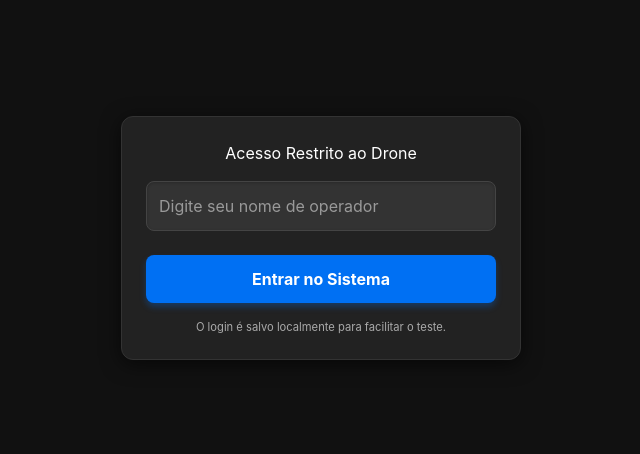
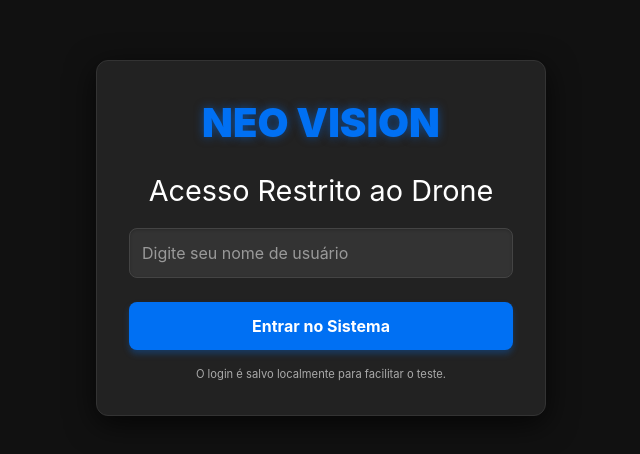
Before and after one commit to neo-vision1/stream_live, a Next.js app: page / in a window 1280 px wide. Shown: the part 162-616 px from the top of the page, without its empty margins (319-959 px from the left). Built offline with nearby package versions, Linux system fonts and the light colour scheme.

Commit message:
Update_v6 page.tsx

```diff
--- a/app/page.tsx
+++ b/app/page.tsx
@@ -19,7 +19,7 @@ const CONFIGURABLE_DRONES = [
     { id: 2, name: 'Drone Bravo (Secundário)', configKey: 'drone2' as const },
 ];
 
-// Drones adicionais que foram removidos do display 'multi' conforme o seu pedido.
+// Drones adicionais
 const ADDITIONAL_DRONES = [
     { id: 3, name: 'Drone Charlie (Monitoramento)' },
     { id: 4, name: 'Drone Delta (Reserva)' },
@@ -103,6 +103,7 @@ const CopyButton: React.FC<{ textToCopy: string, label: string }> = React.memo((
             tempInput.value = textToCopy;
             document.body.appendChild(tempInput);
             tempInput.select();
+            // Utilizando document.execCommand('copy') como fallback para iFrames
             document.execCommand('copy');
             setCopied(true);
             setTimeout(() => setCopied(false), 2000);
@@ -123,14 +124,10 @@ const CopyButton: React.FC<{ textToCopy: string, label: string }> = React.memo((
 });
 CopyButton.displayName = 'CopyButton';
 
-// Componente Player simplificado usando o Mux Web Component
+// Componente Player simplificado usando o Mux Web Component (sem sobreposição YOLO)
 const DroneStreamPlayer: React.FC<{ playbackId: string, droneName: string }> = React.memo(({ playbackId }) => {
     return (
         <div style={{ position: 'relative', width: '100%', height: '100%' }}>
-            <div style={styles.statusOverlay}>
-                Status: MuxPlayer pronto. (Playback ID: {playbackId.substring(0, 8)}...)
-            </div>
-
             {/* @ts-ignore: O componente web mux-player não é reconhecido nativamente pelo JSX/TypeScript */}
             <mux-player
                 playback-id={playbackId}
@@ -155,6 +152,7 @@ export default function DroneDashboard() {
     const [isConfigOpen, setIsConfigOpen] = useState(false);
     const [config, setConfig] = useState<AllConfigs>(loadConfig());
     const [expandedConfig, setExpandedConfig] = useState<string | null>('drone1'); // Controla qual drone config está aberto
+    // O estado 'isYoloActive' foi removido.
 
     // --- PERSISTÊNCIA & CARREGAMENTO DE SCRIPT ---
     useEffect(() => {
@@ -250,7 +248,7 @@ export default function DroneDashboard() {
             case 'bravo':
                 return bravoDrone ? [bravoDrone] : [];
             case 'multi':
-                // **Ajuste solicitado:** Retorna apenas o Alpha (id: 1) e o Bravo (id: 2)
+                // Retorna apenas o Alpha (id: 1) e o Bravo (id: 2)
                 return allFeeds.filter(d => d.id === 1 || d.id === 2);
             default:
                 return alphaDrone ? [alphaDrone] : [];
@@ -272,8 +270,10 @@ export default function DroneDashboard() {
             setTempRtmpKey(currentConfig.rtmpKey);
         }, [currentConfig.playbackId, currentConfig.rtmpKey]);
 
-        const fullRtmpUrl = RTMP_BASE_URL + tempRtmpKey;
         const isExpanded = expandedConfig === drone.configKey;
+
+        // URL completa da Stream RTMP (apenas para exibição)
+        const fullRtmpUrl = `${RTMP_BASE_URL}${currentConfig.rtmpKey}`;
 
         return (
             <div style={styles.configAccordionItem}>
@@ -288,7 +288,16 @@ export default function DroneDashboard() {
                         {/* --- Seção de Instruções de Transmissão RTMP --- */}
                         <div style={styles.rtmpInstructions}>
                             <h5>🚀 Instruções de Streaming para {drone.name}:</h5>
-                            <p>Envie o vídeo usando a Chave de Stream abaixo.</p>
+                            <p>Envie o vídeo para este endereço RTMP:</p>
+                            <div style={styles.rtmpInputGroup}>
+                                <input
+                                    type="text"
+                                    value={fullRtmpUrl}
+                                    style={styles.inputRtmpDisplay}
+                                    readOnly
+                                />
+                                <CopyButton textToCopy={fullRtmpUrl} label="URL RTMP" />
+                            </div>
                         </div>
 
                         {/* INPUT: CHAVE DE STREAM */}
@@ -304,21 +313,11 @@ export default function DroneDashboard() {
                             />
                             <CopyButton textToCopy={tempRtmpKey} label="Chave" />
                         </div>
-                        <small style={styles.helpText}>Esta chave é usada para ENVIAR o vídeo para o Mux.</small>
-
-                        {/* INPUT: URL RTMP COMPLETA */}
-                        <label style={styles.configLabel}>URL RTMP Completa:</label>
-                        <div style={styles.rtmpInputGroup}>
-                            <div style={styles.rtmpDisplay}>
-                                {fullRtmpUrl}
-                            </div>
-                            <CopyButton textToCopy={fullRtmpUrl} label="URL" />
-                        </div>
 
                         <hr style={{ border: 'none', borderBottom: '1px dashed #333', margin: '15px 0' }} />
 
                         {/* INPUT: ID DE REPRODUÇÃO */}
-                        <label style={styles.configLabel}>ID de Reprodução (Mux Playback ID):</label>
+                        <label style={styles.configLabel}>Playback ID:</label>
                         <div style={styles.rtmpInputGroup}>
                             <input
                                 type="text"
@@ -351,11 +350,14 @@ export default function DroneDashboard() {
         return (
             <div style={styles.loginContainer}>
                 <div style={styles.loginBox}>
-                    <h1 style={{ marginBottom: '1rem' }}>Acesso Restrito ao Drone</h1>
+                    {/* SUBSTITUIÇÃO DA LOGO SUPERIOR POR TEXTO */}
+                    <h1 style={styles.loginTitleText}>NEO VISION</h1>
+
+                    <h1 style={{ marginBottom: '1rem', marginTop: '0.5rem', fontSize: '1.8rem' }}>Acesso Restrito ao Drone</h1>
                     <form onSubmit={handleLogin} style={styles.form}>
                         <input
                             type="text"
-                            placeholder="Digite seu nome de operador"
+                            placeholder="Digite seu nome de usuário"
                             value={username}
                             onChange={(e) => setUsername(e.target.value)}
                             style={styles.input}
@@ -380,11 +382,14 @@ export default function DroneDashboard() {
             <header style={styles.header}>
                 <div>
                     <h2 style={{ margin: 0, fontSize: '1.2rem' }}>Central de Comando de Drones</h2>
+                    {/* Usuário alterado de "Operador" */}
                     <small style={{ color: '#ccc', fontSize: '0.75rem' }}>
-                        Operador: {user.name} | ID: <span style={{ fontFamily: 'monospace' }}>{user.id}</span>
+                        Usuário: {user.name} | ID: <span style={{ fontFamily: 'monospace' }}>{user.id}</span>
                     </small>
                 </div>
                 <div style={styles.headerControls}>
+
+                    {/* O BOTÃO 'VC' FOI REMOVIDO DAQUI */}
 
                     {/* Botões de Visualização */}
                     <button
@@ -459,6 +464,10 @@ export default function DroneDashboard() {
                                         droneName={drone.name}
                                     />
                                 </div>
+                                {/* SUBSTITUIÇÃO DA LOGO INFERIOR POR TEXTO */}
+                                <div style={styles.logoFooter}>
+                                    <div style={styles.videoLogoText}>NEO VISION</div>
+                                </div>
                             </div>
                         ))
                     ) : (
@@ -488,14 +497,21 @@ const styles: { [key: string]: React.CSSProperties } = {
         padding: '10px',
     },
     loginBox: {
-        padding: '1.5rem',
+        padding: '2rem',
         backgroundColor: '#222',
         borderRadius: '12px',
         border: '1px solid #333',
         textAlign: 'center' as const,
         width: '90%',
-        maxWidth: '400px',
-        boxShadow: '0 4px 20px rgba(0, 0, 0, 0.6)',
+        maxWidth: '450px',
+        boxShadow: '0 8px 30px rgba(0, 0, 0, 0.7)',
+    },
+    loginTitleText: { // Novo estilo para a logo em formato texto
+        fontSize: '2.5rem',
+        fontWeight: '900',
+        color: '#0070f3',
+        marginBottom: '1rem',
+        textShadow: '0 0 10px rgba(0, 112, 243, 0.5)',
     },
     form: { display: 'flex', flexDirection: 'column', gap: '1rem' },
     input: {
@@ -656,10 +672,17 @@ const styles: { [key: string]: React.CSSProperties } = {
         flex: 1,
         position: 'relative',
     },
-    statusOverlay: {
-        position: 'absolute' as const, bottom: 0, left: 0, zIndex: 10,
-        backgroundColor: 'rgba(0,0,0,0.6)', color: '#0f0', padding: '4px 10px', fontSize: '10px',
-        borderRadius: '0 6px 0 0',
+    logoFooter: {
+        padding: '8px',
+        backgroundColor: '#111',
+        borderTop: '1px solid #222',
+        textAlign: 'center' as const,
+    },
+    videoLogoText: { // Novo estilo para a logo de texto no rodapé do vídeo
+        fontSize: '1rem',
+        fontWeight: 'bold',
+        color: '#aaa',
+        opacity: 0.8,
     },
     noFeedsMessage: {
         padding: '2rem',
@@ -741,20 +764,16 @@ const styles: { [key: string]: React.CSSProperties } = {
         fontSize: '0.9rem',
         minWidth: '100px',
     },
-    rtmpDisplay: {
+    inputRtmpDisplay: { // Novo estilo para o campo de URL RTMP apenas de visualização
         flex: 1,
-        fontFamily: 'monospace',
-        backgroundColor: '#000',
         padding: '10px',
         borderRadius: '6px 0 0 6px',
-        border: '1px solid #555',
-        overflowX: 'auto',
-        whiteSpace: 'nowrap' as const,
-        color: '#ffdd00',
-        borderRight: 'none',
-        display: 'flex',
-        alignItems: 'center',
-        fontSize: '0.8rem',
+        border: '1px solid #444',
+        backgroundColor: '#111',
+        color: '#0f0',
+        fontSize: '0.9rem',
+        fontFamily: 'monospace',
+        minWidth: '100px',
     },
     rtmpInstructions: {
         padding: '10px',
```
